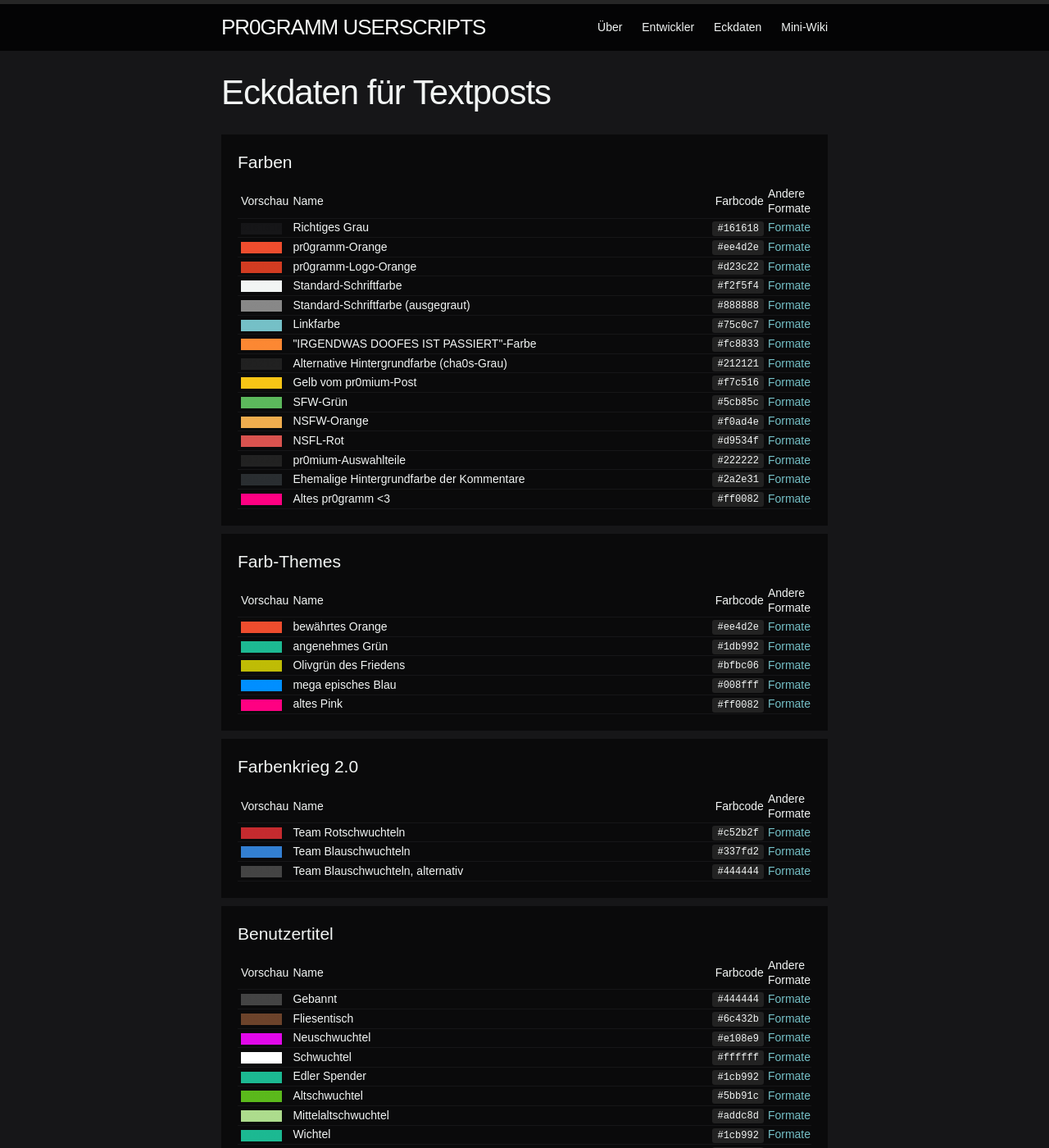
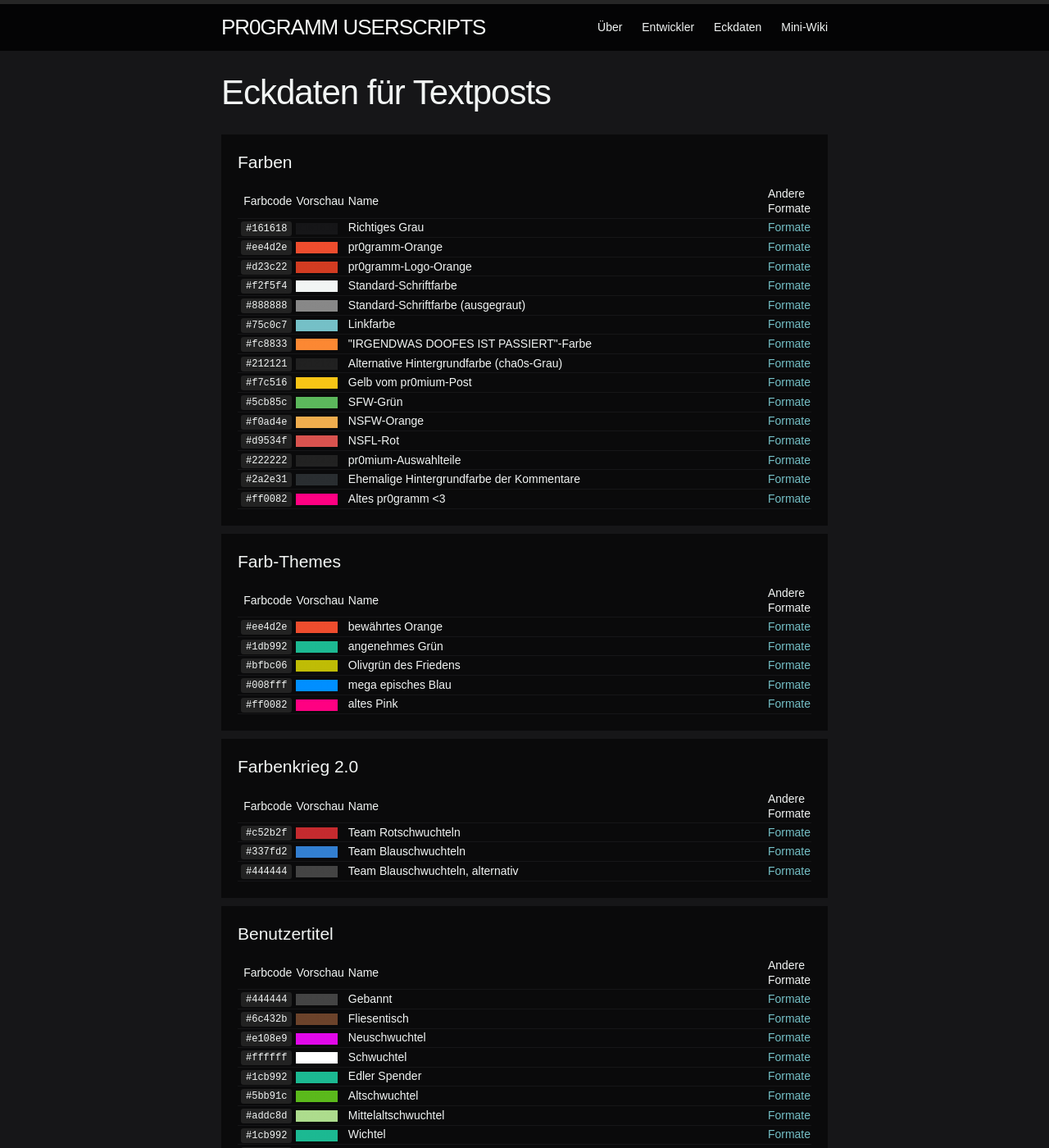
Before and after one commit to holzmaster/userscripts, a Jekyll site: the page built from eckdaten.html, in a window 1280 px wide and 1400 px high. Shown: the whole window at 82% size. Built offline with Jekyll 4.4.1, drawn with Linux system fonts in a browser that asks for light colours; some of the changed text lies outside the part shown.

Commit message:
Reorder color table

```diff
--- a/_includes/color-table.html
+++ b/_includes/color-table.html
@@ -1,18 +1,18 @@
 <table class="color-table">
 	<thead>
 		<tr>
+			<td class="color-code-column">Farbcode</td>
 			<td class="color-preview-column">Vorschau</td>
 			<td class="color-name-column">Name</td>
-			<td class="color-code-column">Farbcode</td>
 			<td class="format-column">Andere Formate</td>
 		</tr>
 	</thead>
 	<tbody>
 		{%- for color in include.colors -%}
 		<tr>
+			<td class="color-code-column"><code>#{{ color.color }}</code></td>
 			<td class="color-preview-column"><span class="color-preview" style="color: #{{color.color}}; background-color: #{{color.color}}">#{{ color.color }}</span></td>
 			<td class="color-name-column">{{ color.name }}</td>
-			<td class="color-code-column"><code>#{{ color.color }}</code></td>
 			<td class="format-column"><a href="http://www.color-hex.com/color/{{color.color}}" {% if color.css != '' %}title="CSS-Klasse: {{ color.css }}"{% endif %}>Formate</a></td>
 		</tr>
 		{%- endfor -%}
--- a/css/main.scss
+++ b/css/main.scss
@@ -72,6 +72,7 @@ article h2 > small {
 .site-header a {
 	color: $pr0-headlink;
 }
+
 
 .pr0-button {
 	font-weight: normal;
```
Lines whose indentation alone changed are shown as unchanged.
